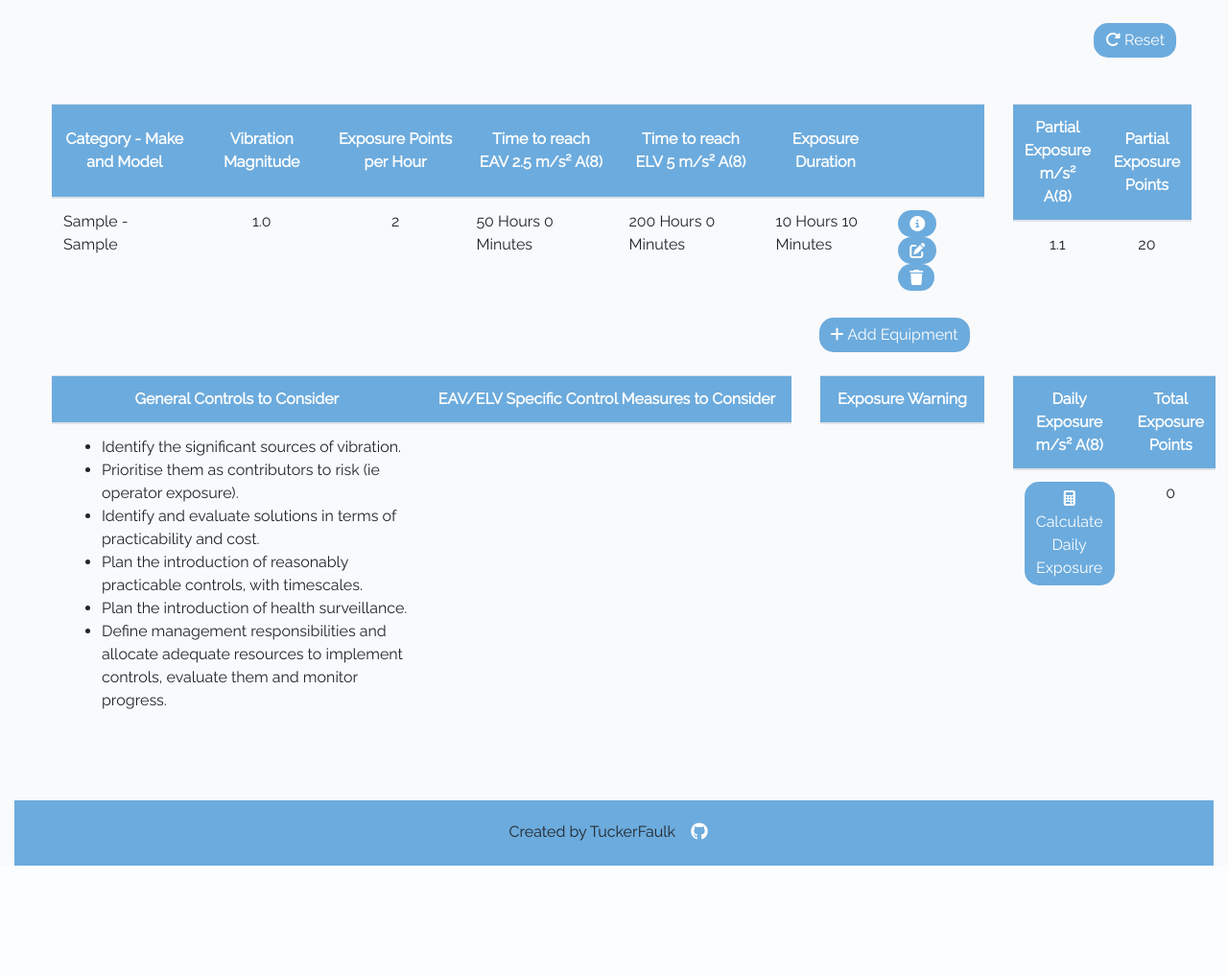
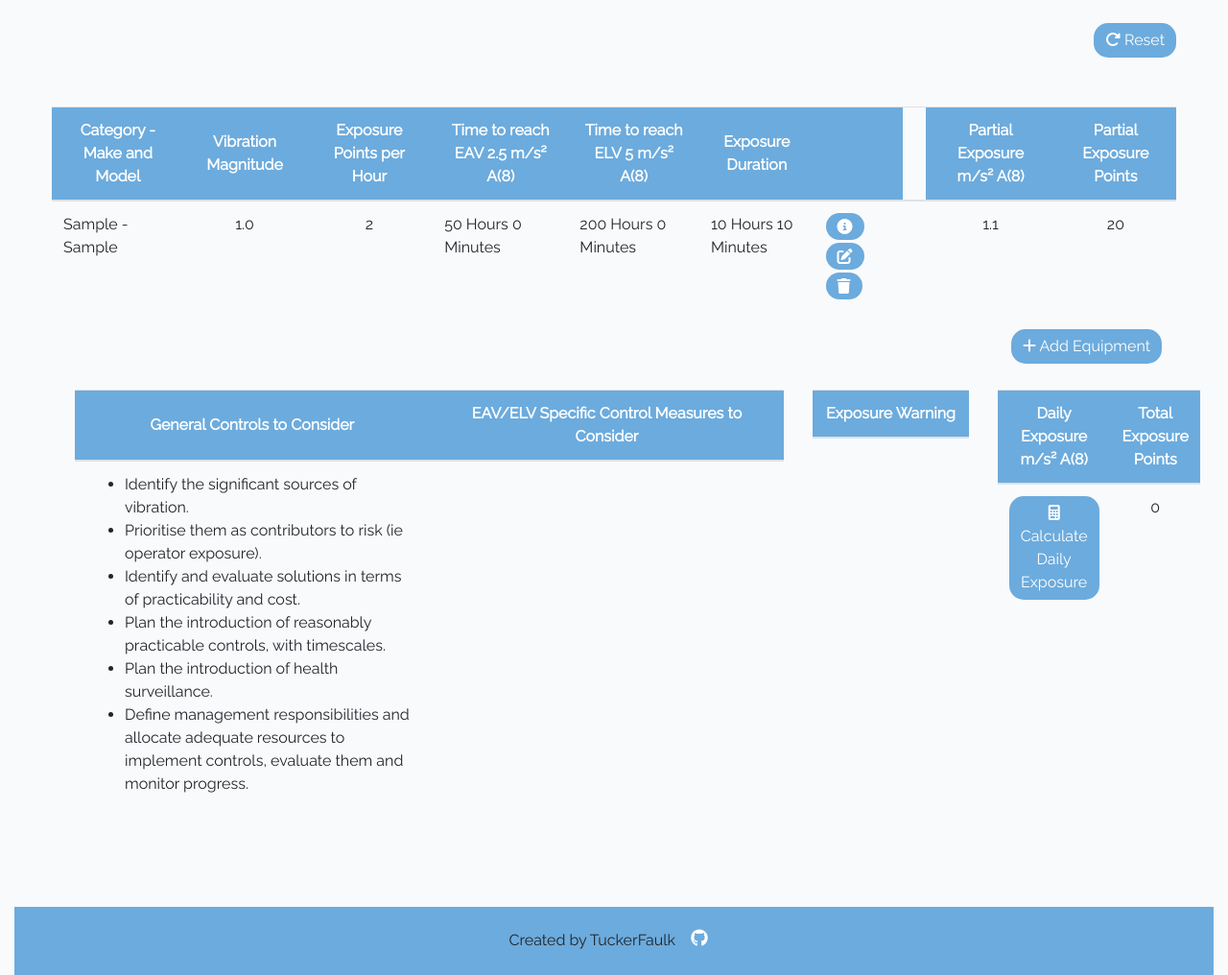
Before and after one commit to TuckerFaulk/HAVS-CALC-DB-PP4, a Django app: page /calculator/ in a window 1280 px wide. Shown: the part 84-1100 px from the top of the page at 96% size. Before the commit the page ends 986 px from the top, so only its background shows below. Run offline with Django 3.2, Linux system fonts and the light colour scheme; a user stored in the database is signed in; tables that the repository leaves empty hold one stand-in row (values such as "Sample post"); lists and menus that the app fills with data are empty; some libraries are stand-ins or nearby versions.

Commit message:
Fix partial exposure row height bug

```diff
--- a/calculator/urls.py
+++ b/calculator/urls.py
@@ -5,9 +5,9 @@ from django.urls import path
 urlpatterns = [
     path('', views.Index, name='index'),
     path('calculator/', views.CalculatorListView.as_view(), name='calculator_list'),
+    path('calculator/add/', views.CalculatorCreateView.as_view(), name='add_calculator'),
     path('calculator/<slug:slug>/', views.CalculatorDetail.as_view(), name='calculator_detail'),
     path('calculator/delete-all', views.DeleteAll, name='delete_all'),
-    path('calculator/add/', views.CalculatorCreateView.as_view(), name='add_calculator'),
     path('calculator/<slug:slug>/edit', views.CalculatorEditView.as_view(), name='edit_calculator'),
     path('calculator/<slug:slug>/delete', views.CalculatorDeleteView.as_view(), name='delete_calculator'),
     path('equipment/', views.EquipmentListView.as_view(), name='equipment_list'),
--- a/static/css/style.css
+++ b/static/css/style.css
@@ -23,6 +23,10 @@ h1, h2, h3 {
     font-size: xx-large;
     font-family: 'Permanent Marker', sans-serif;
     color: white;
+}
+
+#logo:hover {
+    text-decoration: none;
 }
 
 .nav-link {
@@ -102,6 +106,7 @@ h1, h2, h3 {
     border-radius: 15px;
     color: white;
     background-color: rgb(108, 171, 221);
+    margin-bottom: 3px;
 }
 
 .cancel {
@@ -113,8 +118,8 @@ h1, h2, h3 {
 }
 
 .page-link:hover {
-    background-color: white;
-    color: rgb(108, 171, 221);
+    background-color: rgb(108, 171, 221);
+    color: black;
 }
 
 /* Media Queries */
--- a/templates/add-calculator.html
+++ b/templates/add-calculator.html
@@ -12,8 +12,8 @@
     <form method="POST" style="margin-top: 1.3em;">
       {{ form | crispy }}
       {% csrf_token %}
-      <button type="submit" class="btn btn-signup btn-lg">Submit</button>
-      <a class="btn btn-primary" href="{% url 'calculator_list' %}" role="button">Cancel</a>
+      <button type="submit" class="btn">Submit</button>
+      <a class="btn cancel" href="{% url 'calculator_list' %}" role="button">Cancel</a>
   </form>
   </div>
 </div>
--- a/templates/base.html
+++ b/templates/base.html
@@ -20,8 +20,12 @@
       <div class="container-fluid">
         <div class="row blue">
           <div class="col p-3 d-flex justify-content-start align-items-center">
-            <a class="text-gold" href="#" id="logo">HAVS <span class="maroon">| CALC |</span> DB</a>
+            {% if user.is_authenticated %}
+            <a href="{% url 'calculator_list' %}" id="logo">HAVS | CALC | DB</a>
             <!-- Add Href -->
+            {% else %}
+            <a href="{% url 'index' %}" id="logo">HAVS | CALC | DB</a>
+            {% endif %}
           </div>
 
 
--- a/templates/calculator.html
+++ b/templates/calculator.html
@@ -14,33 +14,39 @@
 
 <div class="container-fluid">
   <div class="row m-4">
-    <div class="col-lg-10 col-sm-4">
+    <div class="col-lg-12 col-sm-4">
       <table class="table">
         <thead class="blue">
           <tr id="equipment-list">
             <th>Category - Make and Model</th>
-            <th>Vibration Magnitude</th>
+            <th class="mobile">Vibration Magnitude</th>
             <th class="mobile">Exposure Points per Hour</th>
             <th class="mobile">Time to reach EAV 2.5 m/s&#178; A(8)</th>
             <th class="mobile">Time to reach ELV 5 m/s&#178; A(8)</th>
-            <th>Exposure Duration</th>
+            <th class="mobile">Exposure Duration</th>
             <th></th>
+            <th class="invisible"></th>
+            <th>Partial Exposure m/s² A(8)</th>
+            <th>Partial Exposure Points</th>
           </tr>
         </thead>
         <tbody>
           {% for equipment in calculator_list %}
           <tr>
             <td>{{ equipment.make_and_model.category }} - {{ equipment.make_and_model }}</td>
-            <td class="text-center">{{ equipment.make_and_model.vibration_magnitude }}</td>
+            <td class="text-center mobile">{{ equipment.make_and_model.vibration_magnitude }}</td>
             <td class="text-center mobile">{{ equipment.make_and_model.exp_pts_per_hour }}</td>
             <td class="mobile">{{ equipment.make_and_model.time_to_eav }}</td>
             <td class="mobile">{{ equipment.make_and_model.time_to_elv }}</td>
-            <td>{{ equipment.exposure_duration_hours }} Hours {{ equipment.exposure_duration_minutes }} Minutes</td>
+            <td class="mobile">{{ equipment.exposure_duration_hours }} Hours {{ equipment.exposure_duration_minutes }} Minutes</td>
             <td>
               <a href="{% url 'calculator_detail' equipment.slug %}"><i class="btn fa-solid fa-circle-info"></i></a>
               <a href="{% url 'edit_calculator' equipment.slug %}"><i class="btn fa-solid fa-pen-to-square"></i></a>
               <a href="{% url 'delete_calculator' equipment.slug %}"><i class="btn fa-solid fa-trash"></i></a>
             </td>
+            <td></td>
+            <td class="partial-exposure text-center">{{ equipment.partial_exposure }}</td>
+            <td class="partial-exposure-pts text-center">{{ equipment.partial_exposure_pts }}</td>
           </tr>
           {% endfor %}
         </tbody>
@@ -50,28 +56,6 @@
           Equipment</a>
       </div>
     </div>
-
-    <!-- <div class="col-sm-2"></div> -->
-
-    <div class="col-lg-2 col-sm-4">
-      <table class="table">
-        <thead class="blue">
-          <tr>
-            <th>Partial Exposure m/s² A(8)</th>
-            <th>Partial Exposure Points</th>
-          </tr>
-        </thead>
-        <tbody>
-          {% for equipment in calculator_list %}
-          <tr>
-            <td class="partial-exposure text-center">{{ equipment.partial_exposure }}</td>
-            <td class="partial-exposure-pts text-center">{{ equipment.partial_exposure_pts }}</td>
-          </tr>
-          {% endfor %}
-        </tbody>
-      </table>
-    </div>
-  </div>
 
   <!-- Project Controls and Daily Exposure -->
 
@@ -139,5 +123,6 @@
       </table>
     </div>
   </div>
+</div>
 
   {%endblock%}
--- a/templates/equipment.html
+++ b/templates/equipment.html
@@ -9,10 +9,9 @@
 
       <!-- Source: Code Institute - I Think Therefore I Blog Videos -->
       {% if "placeholder" in equipment.equipment_image.url %}
-      <img class="card-img-top"
-          src="../static/images/placeholder-img.jpg">
+      <img class="card-img-top" src="../static/images/placeholder-img.jpg" alt="placeholder image">
       {% else %}
-      <img src="{{ equipment.equipment_image.url }}" class="card-img-top" alt="{{ equipment.make_and_model}}">
+      <img src="{{ equipment.equipment_image.url }}" class="card-img-top" alt="{{ equipment.make_and_model }}">
       {% endif %}
 
       <div class="card-body text-center">
```
Also changed, not shown: templates/calculator-detail.html (+9 -1 lines), templates/equipment-detail.html (+9 -1 lines).
